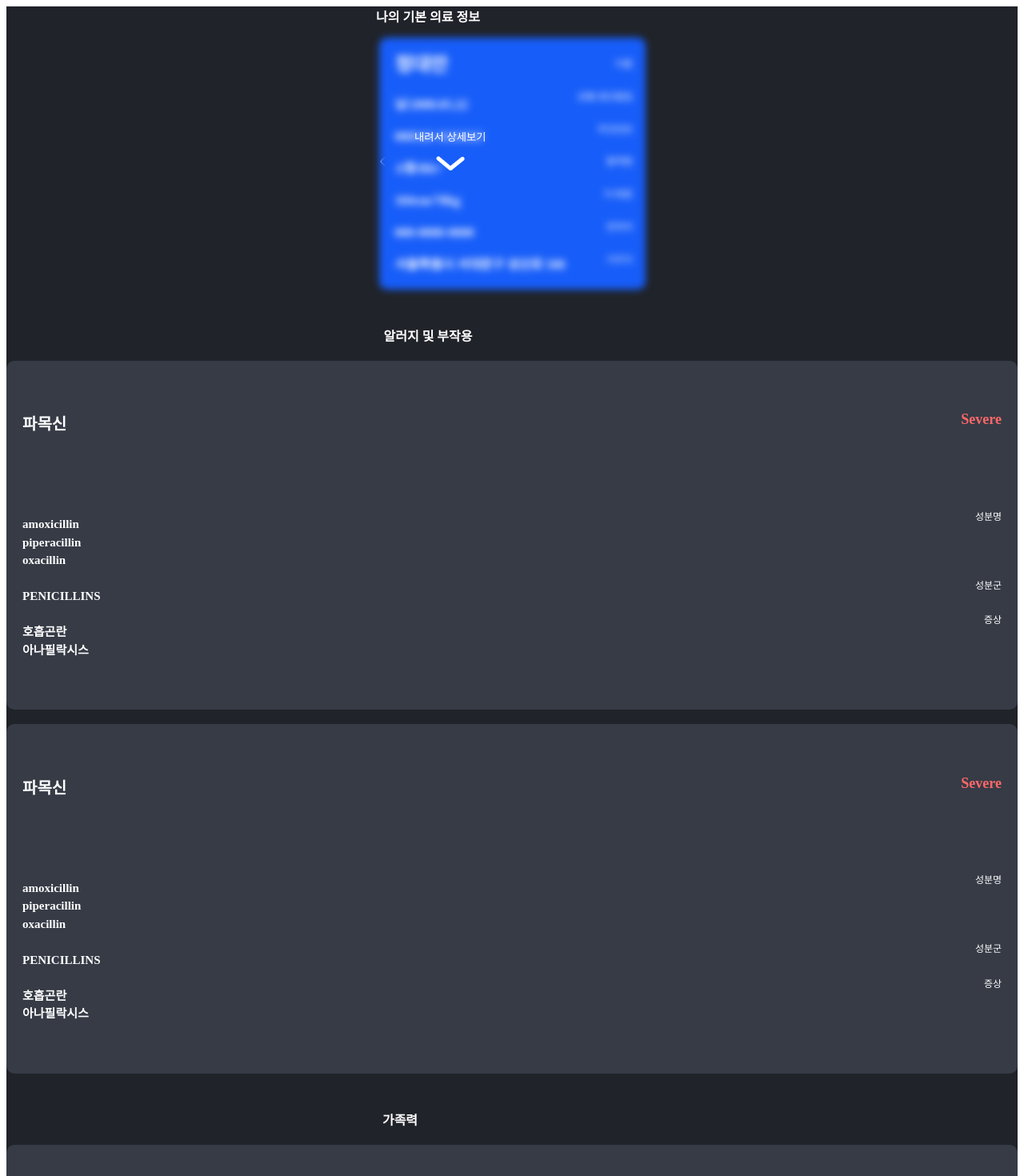
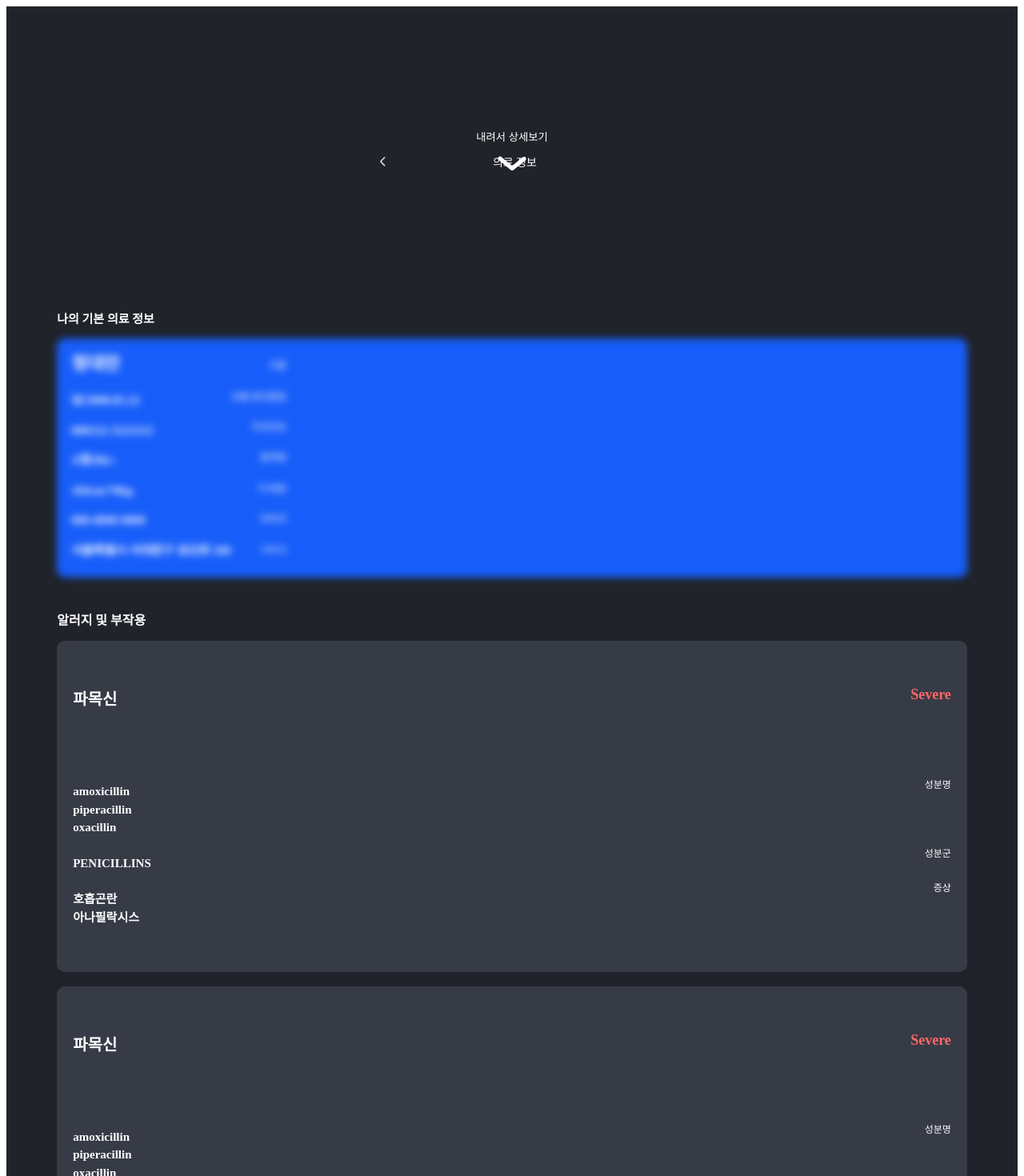
Before and after one commit to binys21/11th-Hackerthon-2023, a React (Create React App) app in the folder ftest/: page /medicalinfo in a window 1280 px wide. Shown: the top 1470 px of the page at 80% size. Built offline with nearby package versions, Linux system fonts and the light colour scheme.

Commit message:
의료정보 조회 css 수정완료(블러제외)

```diff
--- a/ftest/src/components/mediInfo_comp/MyInfoCard.js
+++ b/ftest/src/components/mediInfo_comp/MyInfoCard.js
@@ -1,9 +1,9 @@
 import React, { useState } from "react";
 import styled from "styled-components";
 //image
-import lowbtn from '../../pages/images/lowbtn.png';
+import lowbtn from "../../pages/images/lowbtn.png";
 
-const MyInfoCard=()=>{
+const MyInfoCard = () => {
     const [isBlur, setIsBlur] = useState(true);
     const [isButtonVisible, setIsButtonVisible] = useState(true);
 
@@ -12,7 +12,7 @@ const MyInfoCard=()=>{
         setIsButtonVisible(!isButtonVisible);
     };
 
-    return(
+    return (
         <>
             {isButtonVisible && (
                 <BtnWrapper>
@@ -25,9 +25,7 @@ const MyInfoCard=()=>{
                 </BtnWrapper>
             )}
 
-
             <BoxWrapper blur={isBlur}>
-
                 <ContentWrapper>
                     <NameWrapper>정대만</NameWrapper>
                     남/2000.05.22
@@ -41,7 +39,6 @@ const MyInfoCard=()=>{
                     000-0000-0000
                     <br></br>
                     서울특별시 서대문구 성산로 508
-
                 </ContentWrapper>
                 <TitleWrapper>
                     이름
@@ -61,50 +58,75 @@ const MyInfoCard=()=>{
             </BoxWrapper>
         </>
     );
-
 };
 export default MyInfoCard;
-const BoxWrapper=styled.div`
 
+// const BtnWrapper = styled.div`
+//     filter: blur(10px);
+//     -webkit-filter: blur(10px);
+
+//     position: absolute;
+//     top: 25%;
+//     width: 87%;
+//     height: 250px;
+//     display: flex;
+//     flex-direction: column;
+//     justify-content: flex-start;
+//     align-items: center;
+//     z-index: 9;
+//     border-radius: 10px;
+
+//     div {
+//         color: white;
+//         margin: 10px 0;
+//         z-index: 10;
+//     }
+//     img {
+//         width: 20px;
+//         height: 10px;
+//         z-index: 10;
+//     }
+// `;
+const BtnWrapper = styled.div`
+    button {
+        color: white;
+        border: 0;
+        background-color: transparent;
+    }
+    z-index: 100;
+    position: absolute;
+    top: 20%;
+`;
+
+const BoxWrapper = styled.div`
     filter: ${({ blur }) => (blur ? "blur(1px)" : "none")};
     -webkit-filter: ${({ blur }) => (blur ? "blur(5px)" : "none")};
 
     display: flex;
-background-color:#175DF9;
-width:333px;
-height:315px;
-color:white;
-border-radius:10px;
+    background-color: #175df9;
+    width: 100%;
+    border-radius: 10px;
+    margin-bottom: 40px;
+    color: white;
 `;
-
-const TitleWrapper=styled.div`
-font-size:12px;
-font-weight:400;
-line-height:3.4;
-text-align:right;
-margin-top:13px;
-margin-left:15px;
+const TitleWrapper = styled.div`
+    font-size: 12px;
+    font-weight: 400;
+    line-height: 3.2;
+    text-align: right;
+    margin-top: 15px;
 `;
-const NameWrapper=styled.div`
-font-size:24px;
-font-weight:600;
-margin-top:4px;
+const NameWrapper = styled.div`
+    font-size: 22px;
+    font-weight: 600;
+    margin-top: 4px;
+    text-align: left;
 `;
-const ContentWrapper=styled.div`
-font-size:16px;
-font-weight:700;
-line-height:2.5;
-margin-left:20px;
+const ContentWrapper = styled.div`
+    font-size: 15px;
+    font-weight: 700;
+    line-height: 2.5;
+    margin-left: 18px;
+    text-align: left;
+    padding-bottom: 15px;
 `;
-const BtnWrapper=styled.div`
-button {
-    color:white;
-    border: 0;
-    background-color: transparent;
-
-}
-z-index:100;
-position: absolute;
-top:20%;
-left: 40%;
-`;
--- a/ftest/src/pages/Patient/MediInfoPage.js
+++ b/ftest/src/pages/Patient/MediInfoPage.js
@@ -1,50 +1,41 @@
 import React, { useState, useEffect } from "react";
 import styled from "styled-components";
 //component
-import MyInfoCard from '../../components/mediInfo_comp/MyInfoCard';
-import AllegyCard from '../../components/mediInfo_comp/AllegyCard';
-import FamilyHisCard from '../../components/mediInfo_comp/FamilyHisCard';
-import GardianCard from '../../components/mediInfo_comp/GardianCard';
-import Header from '../../components/Header';
+import MyInfoCard from "../../components/mediInfo_comp/MyInfoCard";
+import AllegyCard from "../../components/mediInfo_comp/AllegyCard";
+import FamilyHisCard from "../../components/mediInfo_comp/FamilyHisCard";
+import GardianCard from "../../components/mediInfo_comp/GardianCard";
+import Header from "../../components/Header";
 
-
-const MediInfoPage=()=>{
-    return(
+const MediInfoPage = () => {
+    return (
         <>
             <Wrapper>
-            <Header title="의료정보"/>
-                <OneTitleWrapper>
-                    나의 기본 의료 정보
-                </OneTitleWrapper>
-            <MyInfoCard/>
-            <TwoTitleWrapper>
-                    알러지 및 부작용
-                </TwoTitleWrapper>
-                <AllegyCard/>
+                <Header title="의료 정보" />
+                <Container>
+                    <OneTitleWrapper>나의 기본 의료 정보</OneTitleWrapper>
+                    <MyInfoCard />
+                    <TwoTitleWrapper>알러지 및 부작용</TwoTitleWrapper>
+                    <AllegyCard />
                     <br></br>
-                <AllegyCard/>
-                <ThirdTitleWrapper>
-                    가족력
-                </ThirdTitleWrapper>
-                <FamilyHisCard/>
+                    <AllegyCard />
+                    <ThirdTitleWrapper>가족력</ThirdTitleWrapper>
+                    <FamilyHisCard />
                     <br></br>
-                <FamilyHisCard/>
-                <FourTitleWrapper>
-                    보호자 정보
-                </FourTitleWrapper>
-                <GardianCard/>
+                    <FamilyHisCard />
+                    <FourTitleWrapper>보호자 정보</FourTitleWrapper>
+                    <GardianCard />
                     <br></br>
-                <GardianCard/>
+                    <GardianCard />
                     <br></br>
                     <br></br>
-
+                </Container>
             </Wrapper>
         </>
     );
-
 };
 export default MediInfoPage;
-const Wrapper=styled.div`
+const Wrapper = styled.div`
     height: 100%;
     display: flex;
     flex-direction: column;
@@ -52,35 +43,41 @@ align-items: center;
     justify-content: center;
     background-color: #202329;
 `;
-
-const OneTitleWrapper=styled.div`
-color:white;
-font-size:16px;
-font-weight:700;
-margin-right:210px;
-margin-bottom:15px;
+const Container = styled.div`
+    width: 90%;
+    display: flex;
+    flex-direction: column;
+    justify-content: flex-start;
+    align-items: center;
+    margin-top: 30%;
 `;
-const TwoTitleWrapper=styled.div`
-color:white;
-font-size:16px;
-font-weight:700;
-margin-right:210px;
-margin-top:45px;
-margin-bottom:20px;
+const OneTitleWrapper = styled.div`
+    color: white;
+    font-size: 15px;
+    font-weight: 700;
+    align-self: flex-start;
+    margin-bottom: 15px;
 `;
-const ThirdTitleWrapper=styled.div`
-color:white;
-font-size:16px;
-font-weight:700;
-margin-right:280px;
-margin-top:45px;
-margin-bottom:20px;
+const TwoTitleWrapper = styled.div`
+    color: white;
+    font-size: 16px;
+    font-weight: 700;
+    align-self: flex-start;
+    margin-bottom: 15px;
 `;
-const FourTitleWrapper=styled.div`
-color:white;
-font-size:16px;
-font-weight:700;
-margin-right:260px;
-margin-top:45px;
-margin-bottom:20px;
+const ThirdTitleWrapper = styled.div`
+    color: white;
+    font-size: 16px;
+    font-weight: 700;
+    align-self: flex-start;
+    margin-bottom: 15px;
+    margin-top: 40px;
 `;
+const FourTitleWrapper = styled.div`
+    color: white;
+    font-size: 16px;
+    font-weight: 700;
+    align-self: flex-start;
+    margin-bottom: 15px;
+    margin-top: 40px;
+`;
```
Lines whose indentation alone changed are shown as unchanged.
